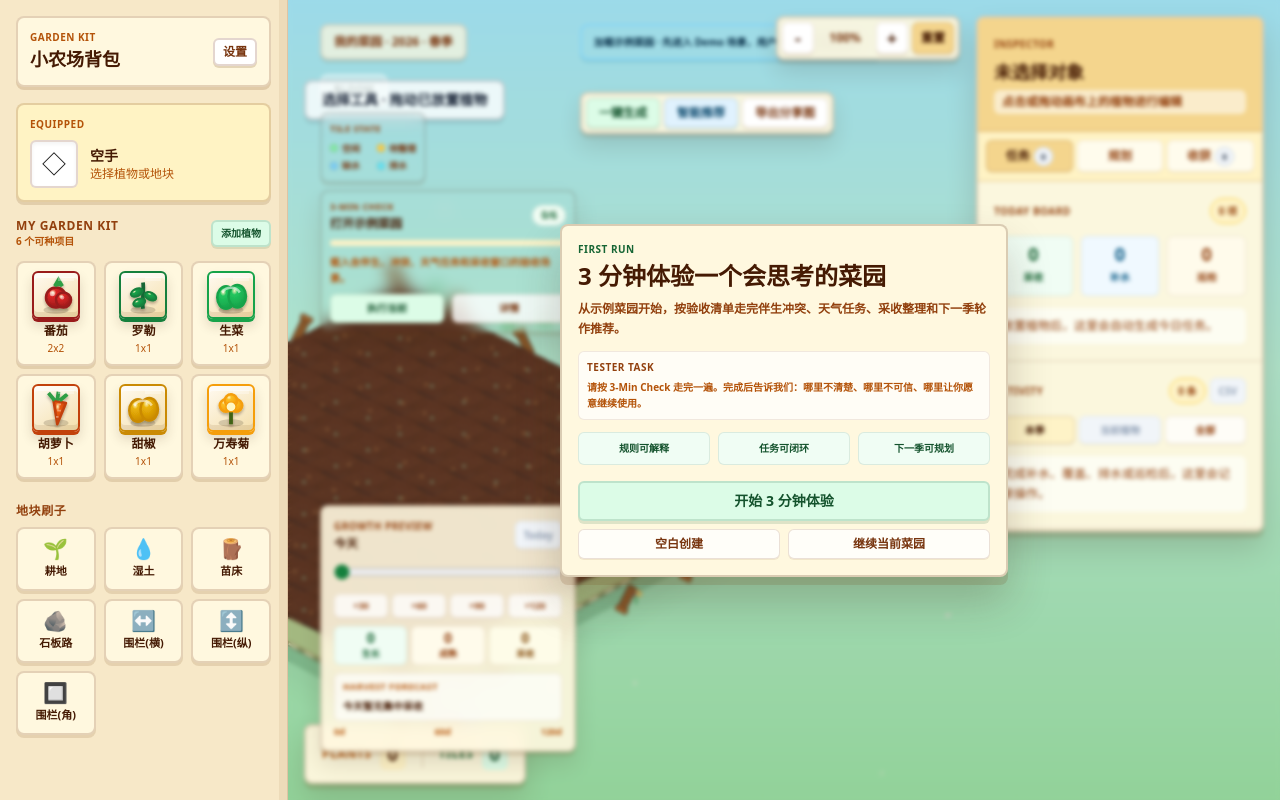
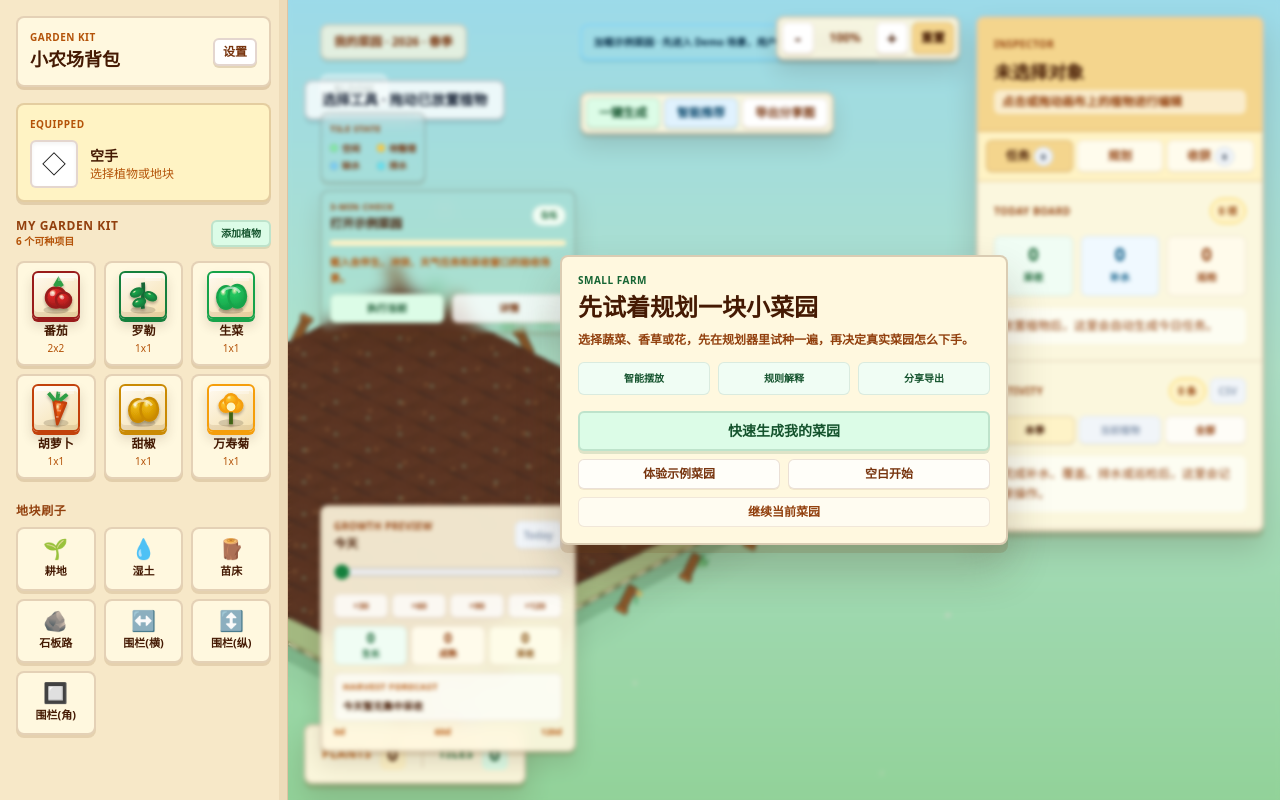
Before and after one commit to sihuayin/small-farm, a Next.js app in the folder apps/web/: page /planner in a window 1280 px wide. Built offline with nearby package versions, Linux system fonts and the light colour scheme.

Commit message:
Simplify first run welcome choices

```diff
--- a/apps/web/components/planner/GardenCanvas.tsx
+++ b/apps/web/components/planner/GardenCanvas.tsx
@@ -4158,44 +4158,47 @@ export default function GardenCanvas({
         {showWelcome && (
           <div className="absolute inset-0 z-30 flex items-center justify-center bg-emerald-950/24 px-4 backdrop-blur-[2px]">
             <div className="w-full max-w-md rounded-lg border-2 border-amber-950/20 bg-[#fff8df] p-4 shadow-[0_8px_0_rgba(120,72,24,0.16),0_24px_44px_rgba(61,40,20,0.24)]">
-              <div className="text-[10px] font-black uppercase tracking-wider text-green-800">First Run</div>
-              <div className="mt-1 text-2xl font-black leading-tight text-amber-950">3 分钟体验一个会思考的菜园</div>
+              <div className="text-[10px] font-black uppercase tracking-wider text-green-800">Small Farm</div>
+              <div className="mt-1 text-2xl font-black leading-tight text-amber-950">先试着规划一块小菜园</div>
               <div className="mt-2 text-xs font-bold leading-5 text-amber-800">
-                从示例菜园开始，按验收清单走完伴生冲突、天气任务、采收整理和下一季轮作推荐。
-              </div>
-              <div className="mt-3 rounded-md border border-amber-900/10 bg-white/70 p-2">
-                <div className="text-[10px] font-black uppercase tracking-wider text-amber-800">Tester Task</div>
-                <div className="mt-1 text-[10px] font-bold leading-4 text-amber-700">
-                  请按 3-Min Check 走完一遍。完成后告诉我们：哪里不清楚、哪里不可信、哪里让你愿意继续使用。
-                </div>
+                选择蔬菜、香草或花，先在规划器里试种一遍，再决定真实菜园怎么下手。
               </div>
               <div className="mt-3 grid grid-cols-3 gap-2 text-center text-[10px] font-black text-green-900">
-                <div className="rounded-md border border-green-900/10 bg-green-50 px-2 py-2">规则可解释</div>
-                <div className="rounded-md border border-green-900/10 bg-green-50 px-2 py-2">任务可闭环</div>
-                <div className="rounded-md border border-green-900/10 bg-green-50 px-2 py-2">下一季可规划</div>
+                <div className="rounded-md border border-green-900/10 bg-green-50 px-2 py-2">智能摆放</div>
+                <div className="rounded-md border border-green-900/10 bg-green-50 px-2 py-2">规则解释</div>
+                <div className="rounded-md border border-green-900/10 bg-green-50 px-2 py-2">分享导出</div>
               </div>
               <button
                 type="button"
-                onClick={resetFirstRunExperience}
+                onClick={handleGenerateStarterPlan}
                 className="mt-4 w-full rounded-md border-2 border-green-900/15 bg-green-100 px-3 py-2 text-sm font-black text-green-900 shadow-[0_3px_0_rgba(22,101,52,0.14)] hover:bg-green-200"
               >
-                开始 3 分钟体验
+                快速生成我的菜园
               </button>
               <div className="mt-2 grid grid-cols-2 gap-2">
+                <button
+                  type="button"
+                  onClick={resetFirstRunExperience}
+                  className="rounded-md border border-amber-900/15 bg-white/80 px-3 py-1.5 text-xs font-black text-amber-900 shadow-[0_1px_0_rgba(120,72,24,0.1)] hover:bg-amber-50"
+                >
+                  体验示例菜园
+                </button>
                 <button
                   type="button"
                   onClick={startBlankExperience}
                   className="rounded-md border border-amber-900/15 bg-white/80 px-3 py-1.5 text-xs font-black text-amber-900 shadow-[0_1px_0_rgba(120,72,24,0.1)] hover:bg-amber-50"
                 >
-                  空白创建
+                  空白开始
                 </button>
+              </div>
+              <div className="mt-2">
                 <button
                   type="button"
                   onClick={() => {
                     setShowWelcome(false);
                     setHasDismissedWelcome(true);
                   }}
-                  className="rounded-md border border-amber-900/15 bg-white/80 px-3 py-1.5 text-xs font-black text-amber-900 shadow-[0_1px_0_rgba(120,72,24,0.1)] hover:bg-amber-50"
+                  className="w-full rounded-md border border-amber-900/10 bg-white/55 px-3 py-1.5 text-xs font-black text-amber-800 hover:bg-amber-50"
                 >
                   继续当前菜园
                 </button>
```
